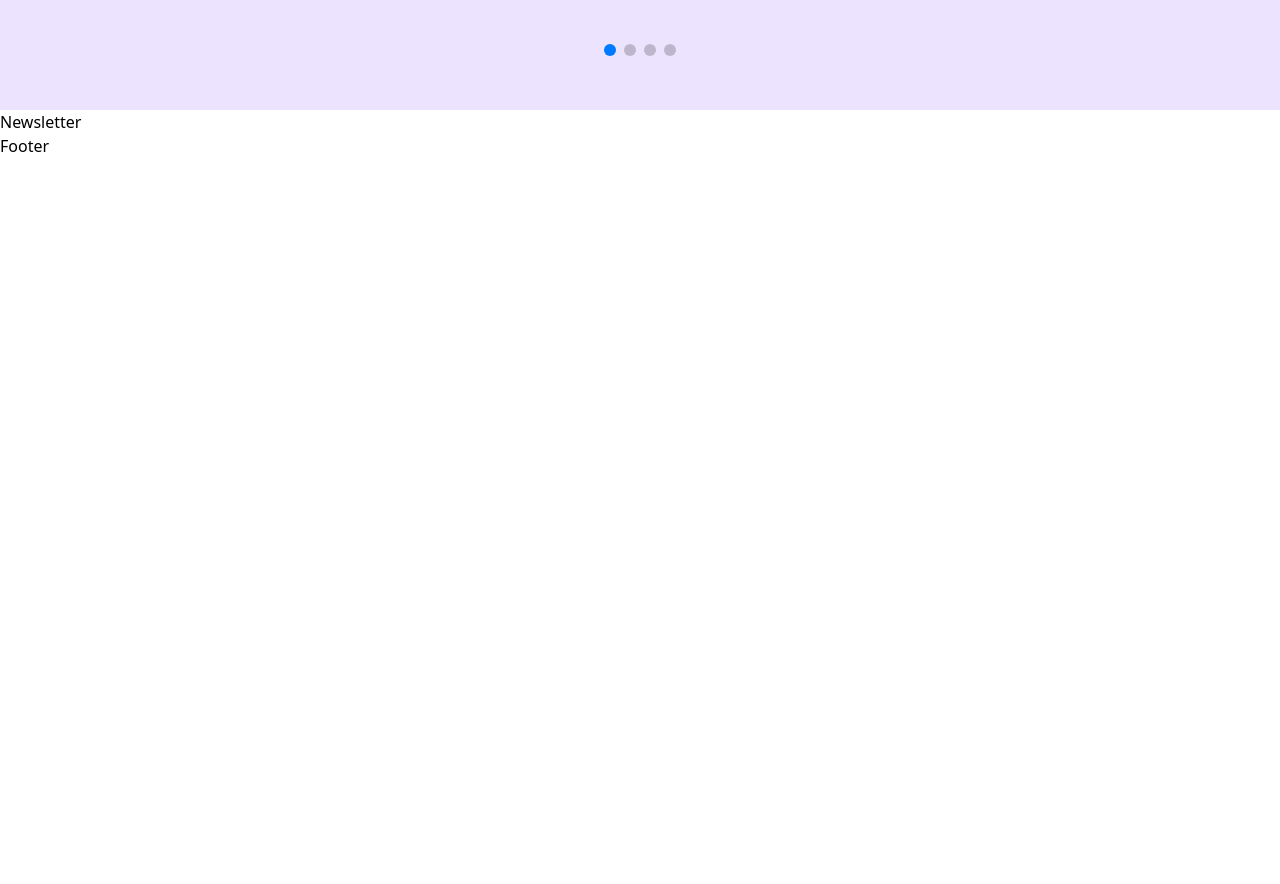
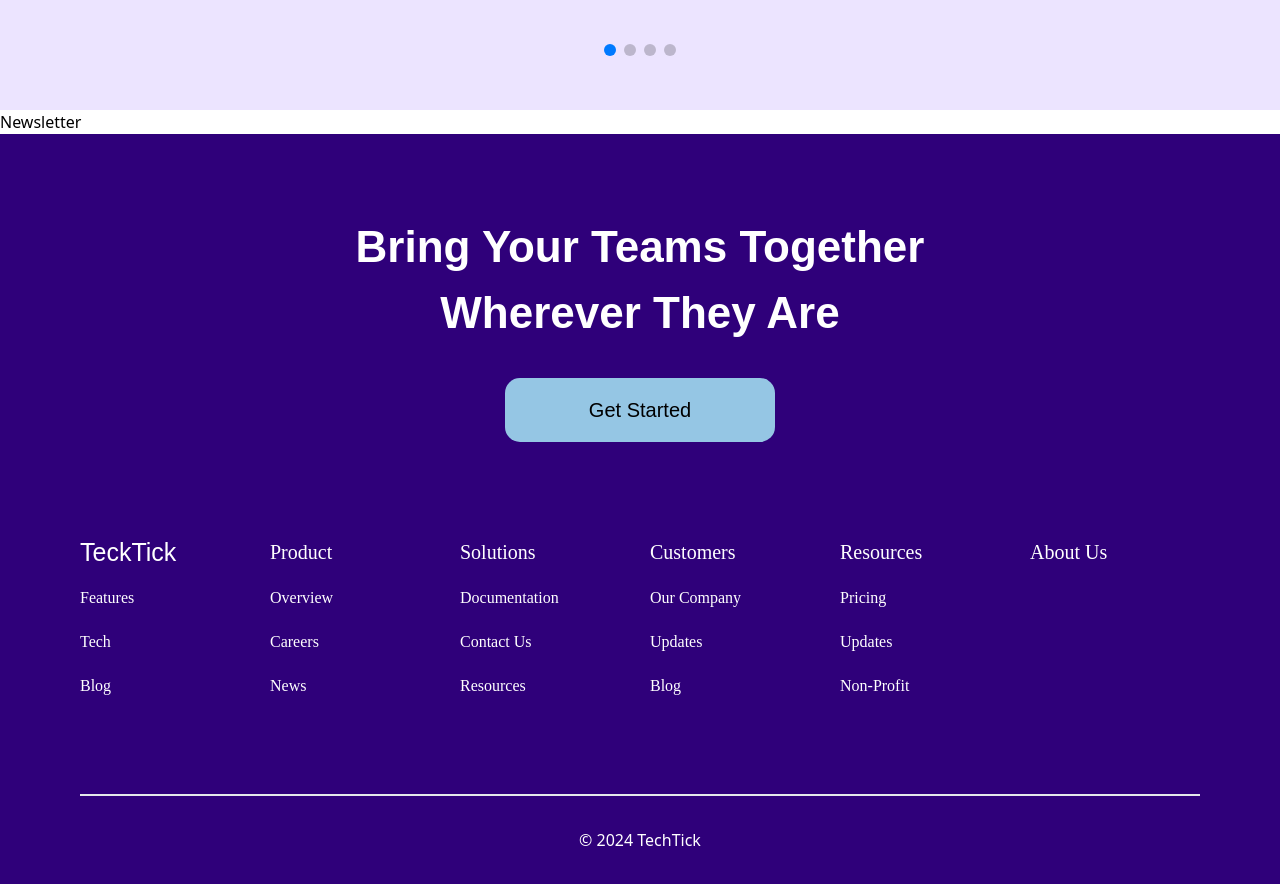
Before and after one commit to TeckTick/tecktick-landingPage, a React (Create React App) app: page / in a window 1280 px wide. Shown: the part 620-1504 px from the top of the page. Before the commit the page ends 800 px from the top, so only its background shows below. Built offline with nearby package versions, Linux system fonts and the light colour scheme.

Commit message:
design footer

```diff
--- a/src/index.css
+++ b/src/index.css
@@ -4,7 +4,7 @@
 
 /* Import  Montserrat and Lato font */
 
-@import url("https://fonts.googleapis.com/css2?family=Lato:wght@300;400;700;900&family=Montserrat:wght@300;400;500;600;700;800;900&display=swap");
+@import url("https://fonts.googleapis.com/css2?family=Lato:wght@300;400;700;900&family=Montserrat:wght@300;400;500;600;700;800;900&family=Patrick+Hand&display=swap");
 
 /*  custom classes to set font family to Montserrat and Lato */
 
@@ -14,6 +14,10 @@
 
 .font-lato {
   font-family: "Lato", sans-serif;
+}
+
+.font-patrick{
+  font-family: "Patrick Hand", cursive;
 }
 
 /* custom css to change the color and size of swiper controls */
--- a/src/landingpage/Footer.js
+++ /dev/null
@@ -1,9 +0,0 @@
-import React from 'react'
-
-const Footer = () => {
-  return (
-    <div>Footer</div>
-  )
-}
-
-export default Footer
--- /dev/null
+++ b/src/landingpage/Footer.jsx
@@ -0,0 +1,60 @@
+import React from "react";
+
+const Footer = () => {
+  return (
+    <div
+      className="bg-[#2F007A] flex flex-col items-center text-white p-5 sm:p-10 md:p-20 w-full
+"
+    >
+      <h1 className="font-montserrat font-semibold text-[44px] w-full max-w-[725px] max-auto text-center mb-8">
+        Bring Your Teams Together Wherever They Are
+      </h1>
+      <button className="text-black text-xl font-montserrat bg-[#95C6E4] rounded-[15px] w-[270px] h-[64px] font-medium ">
+        Get Started
+      </button>
+      <div className="grid grid-cols-2 sm:grid-cols-3 gap-5 md:grid-cols-6 w-full my-24">
+        <div className="flex flex-col gap-5 font-patrick w-full mx-auto justify-center">
+          <h2 className="font-montserrat text-[25px] leading-[28px]">
+            TeckTick
+          </h2>
+          <p>Features</p>
+          <p>Tech</p>
+          <p>Blog</p>
+        </div>
+        <div className="flex flex-col gap-5 font-patrick w-full mx-auto justify-center">
+          <h2 className="text-xl">Product</h2>
+          <p>Overview</p>
+          <p>Careers</p>
+          <p>News</p>
+        </div>
+        <div className="flex flex-col gap-5 font-patrick w-full mx-auto justify-center">
+          <h2 className="text-xl">Solutions</h2>
+          <p>Documentation</p>
+          <p>Contact Us</p>
+          <p>Resources</p>
+        </div>
+        <div className="flex flex-col gap-5 font-patrick w-full mx-auto justify-center">
+          <h2 className="text-xl">Customers</h2>
+          <p>Our Company</p>
+          <p>Updates</p>
+          <p>Blog</p>
+        </div>
+        <div className="flex flex-col gap-5 font-patrick w-full mx-auto justify-center">
+          <h2 className="text-xl">Resources</h2>
+          <p>Pricing</p>
+          <p>Updates</p>
+          <p>Non-Profit</p>
+        </div>
+        <div className="font-patrick w-full">
+          <h2 className="text-xl">About Us</h2>
+        </div>
+      </div>
+
+      <div className="border-t-2 w-full text-center pt-8">
+        <p>&copy; 2024 TechTick</p>
+      </div>
+    </div>
+  );
+};
+
+export default Footer;
```
